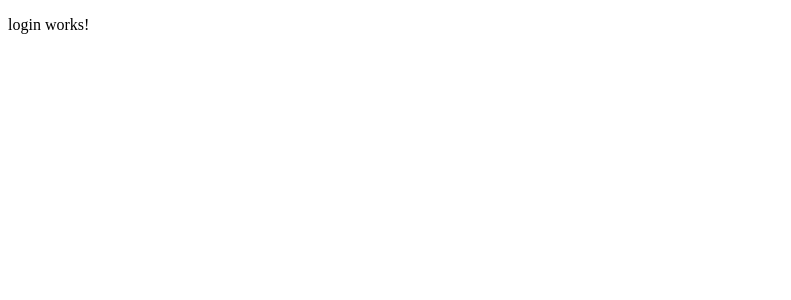
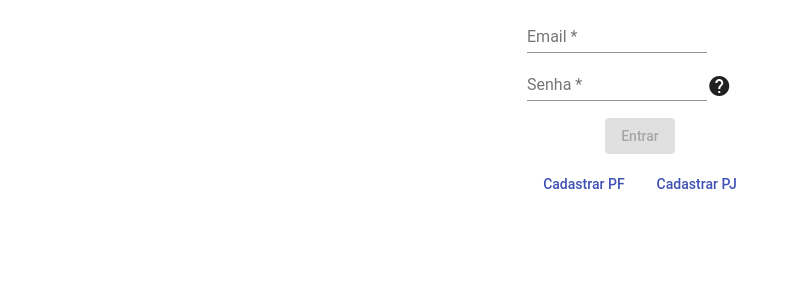
Before and after one commit to Miguel446/ponto-inteligente-ng, an Angular app: page /login in a window 1280 px wide. Shown: the top 300 px of the page, without its empty margins (0-791 px from the left). Built offline with nearby package versions, Linux system fonts and the light colour scheme.

Commit message:
tela de login adicionada

```diff
--- a/src/app/autenticacao/login/components/login/login.component.html
+++ b/src/app/autenticacao/login/components/login/login.component.html
@@ -1 +1,33 @@
-<p>login works!</p>
+<form [formGroup]="form" fxLayoutAlign="center" novalidate>
+    <mat-list>
+        <mat-list-item>
+            <mat-form-field>
+                <input matInput placeholder="Email" formControlName="email">
+            </mat-form-field>
+        </mat-list-item>
+
+        <mat-list-item>
+            <mat-form-field>
+                <input type="password" matInput placeholder="Senha" formControlName="senha">
+            </mat-form-field>
+            <span matTooltip="Senha deve conter ao menos 6 caracteres">
+                <mat-icon>help</mat-icon>
+            </span>
+        </mat-list-item>
+
+        <mat-list-item fxLayoutAlign="center">
+            <button mat-raised-button color="primary" [disabled]="form.invalid" (click)="logar()">
+                Entrar
+            </button>
+        </mat-list-item>
+
+        <mat-list-item>
+            <a mat-button color="primary" routerLink="/cadastro-pf">
+                Cadastrar PF
+            </a>
+            <a mat-button color="primary" routerLink="/cadastro-pj">
+                Cadastrar PJ
+            </a>
+        </mat-list-item>
+    </mat-list>
+</form>
--- a/src/app/autenticacao/login/components/login/login.component.ts
+++ b/src/app/autenticacao/login/components/login/login.component.ts
@@ -1,4 +1,9 @@
 import { Component, OnInit } from '@angular/core';
+import { FormBuilder, FormGroup, Validators } from '@angular/forms';
+import { Router } from '@angular/router';
+import { MatSnackBar } from '@angular/material/snack-bar';
+
+import { Login } from '../../models';
 
 @Component({
   selector: 'app-login',
@@ -7,9 +12,32 @@
 })
 export class LoginComponent implements OnInit {
 
-  constructor() { }
+  form: FormGroup;
+
+  constructor(
+    private fb: FormBuilder,
+    private snackBar: MatSnackBar,
+    private router: Router
+  ) { }
 
   ngOnInit(): void {
+    this.gerarForm();
+  }
+
+  gerarForm() {
+    this.form = this.fb.group({
+      email: ['', [Validators.required, Validators.email]],
+      senha: ['', [Validators.required, Validators.minLength(6)]]
+    });
+  }
+
+  logar() {
+    if (this.form.invalid) {
+      this.snackBar.open("Dados inválidos", "Erro", { duration: 5000 });
+      return;
+    }
+    const login: Login = this.form.value;
+    alert(JSON.stringify(login));
   }
 
 }
--- a/src/app/autenticacao/login/index.ts
+++ b/src/app/autenticacao/login/index.ts
@@ -1,2 +1,3 @@
 export * from './login.module';
 export * from './login-routing.module';
+export * from './models';
--- /dev/null
+++ b/src/app/autenticacao/login/models/index.ts
@@ -0,0 +1 @@
+export * from './login.model';
--- /dev/null
+++ b/src/app/autenticacao/login/models/login.model.ts
@@ -0,0 +1,5 @@
+export class Login {
+    constructor(
+        public email: string,
+        public senha: string) { }
+}
```
Also changed, not shown: src/app/autenticacao/login/login.module.ts (+25 -2 lines).
